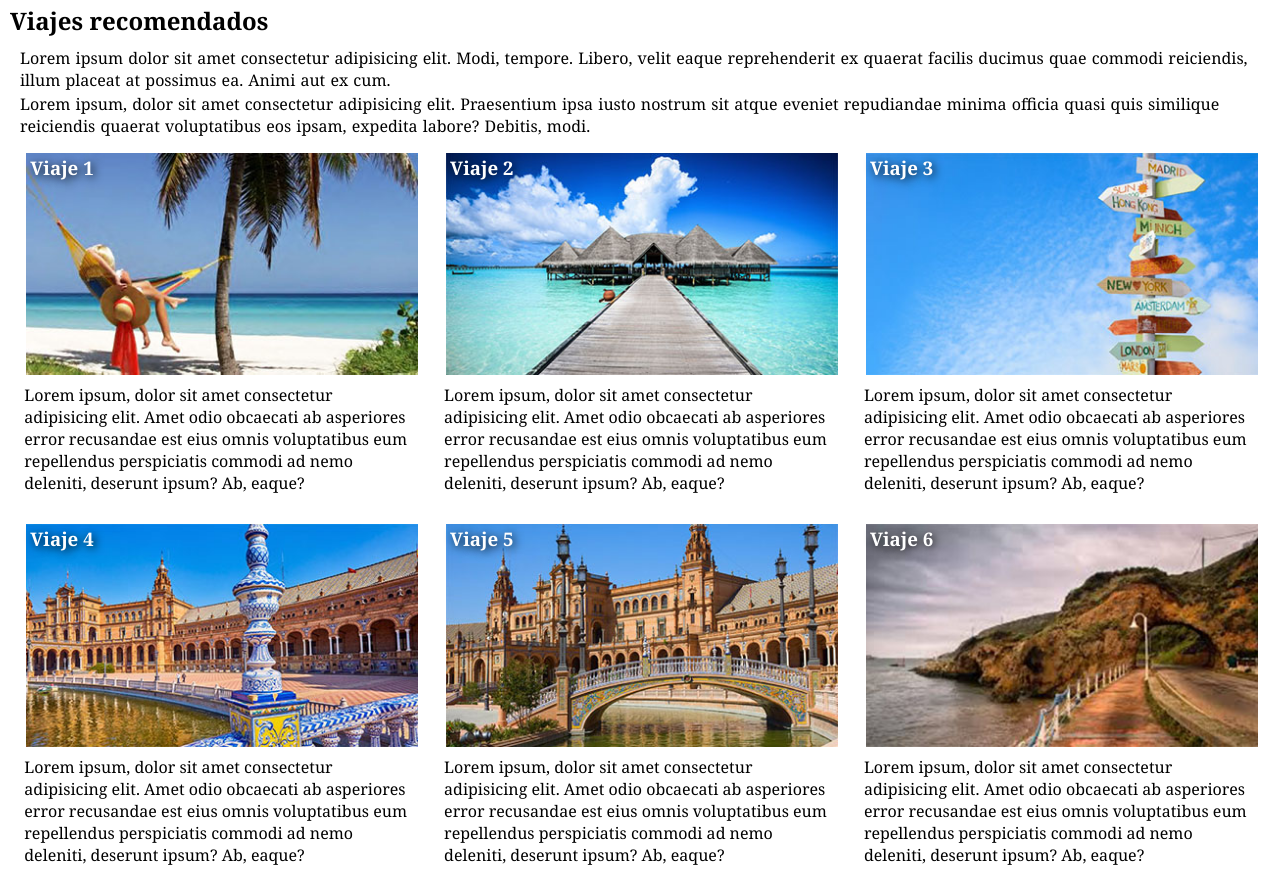
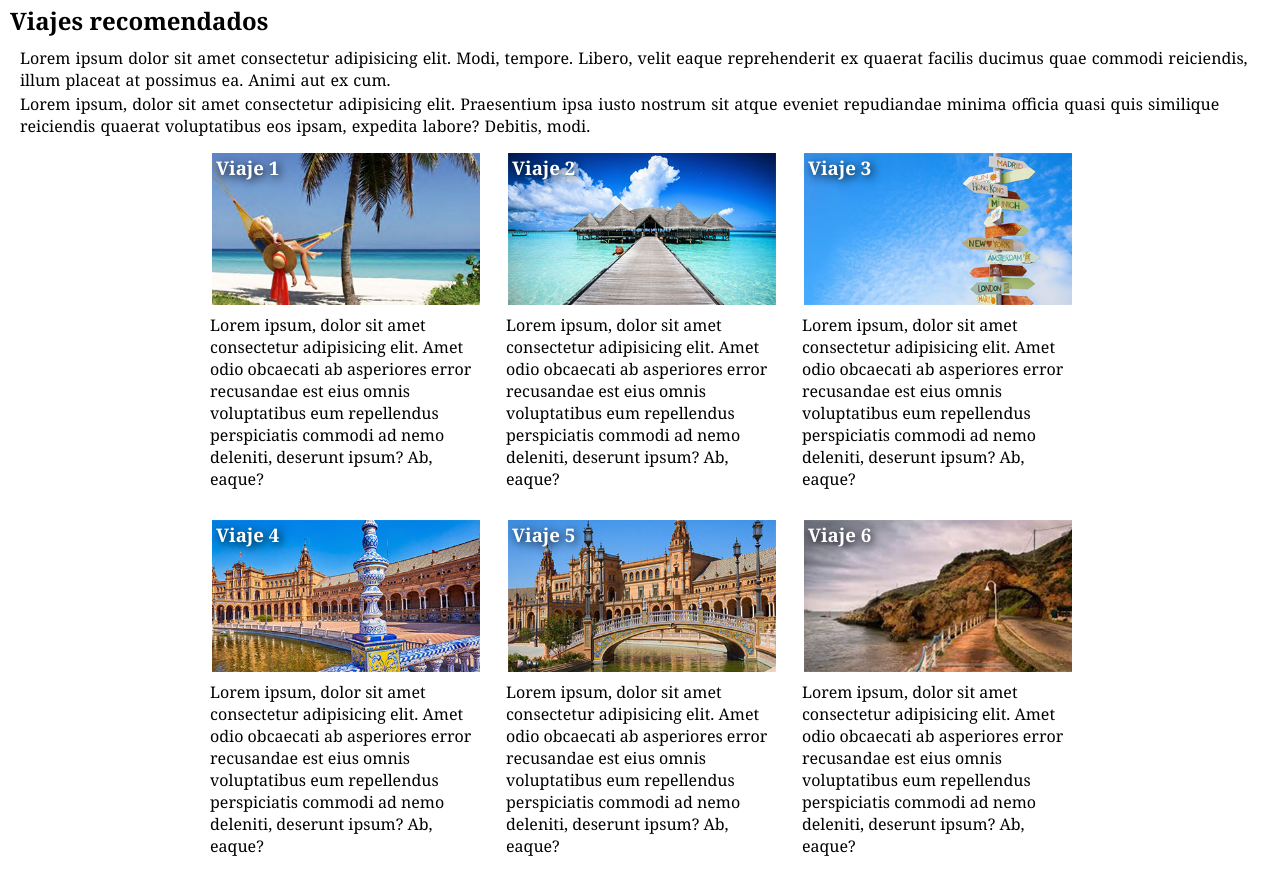
Before and after one commit to ggmj92/practica-flex, a plain HTML site: page index.html in a window 1280 px wide. Drawn offline with Linux system fonts and the light colour scheme.

Commit message:
correcciones post clase

```diff
--- a/css/main.css
+++ b/css/main.css
@@ -10,9 +10,15 @@ img {
     width: 100%;
 }
 
-.body {
-    font-size: 100%;
+body {
+    font-size: 1em;
 }
+
+.container {
+    width: 100%;
+    margin: 0 auto;
+}
+
 .flexContainer{
     display: flex;
     flex-wrap: wrap;
@@ -38,24 +44,36 @@ img {
 }
 
 @media screen and (min-width: 768px){
+
+    .container {
+        width: 90%;
+    }
+
     .flexContainer > * {
         width: calc(100% - 20px);
         flex-direction: column;
-        /* font-size: 2rem; */
-        /* margin: 0%; */
+
     }
 }
 
 @media screen and (min-width: 992px){
+
+    .container {
+        width: 80%;
+    }
+
     .flexContainer > * {
         width: calc(50% - 20px);
-        /* margin: 10%; */
     }
 }
 
 @media screen and (min-width: 1200px){
+
+    .container {
+        width: 70%;
+    }
+
     .flexContainer > * {
         width: calc(33% - 20px);
-        /* margin: 20%; */
     }
 }
--- a/index.html
+++ b/index.html
@@ -16,7 +16,7 @@
                 <p>Lorem ipsum, dolor sit amet consectetur adipisicing elit. Praesentium ipsa iusto nostrum sit atque eveniet repudiandae minima officia quasi quis similique reiciendis quaerat voluptatibus eos ipsam, expedita labore? Debitis, modi.</p>
             </div>
 
-            <div class="flexContainer">
+            <div class="flexContainer container">
                 <figure>
                     <h3>Viaje 1</h3>
                     <div><img src="assets/images/viajes-1.jpg" alt="viaje 1"></div>
```
